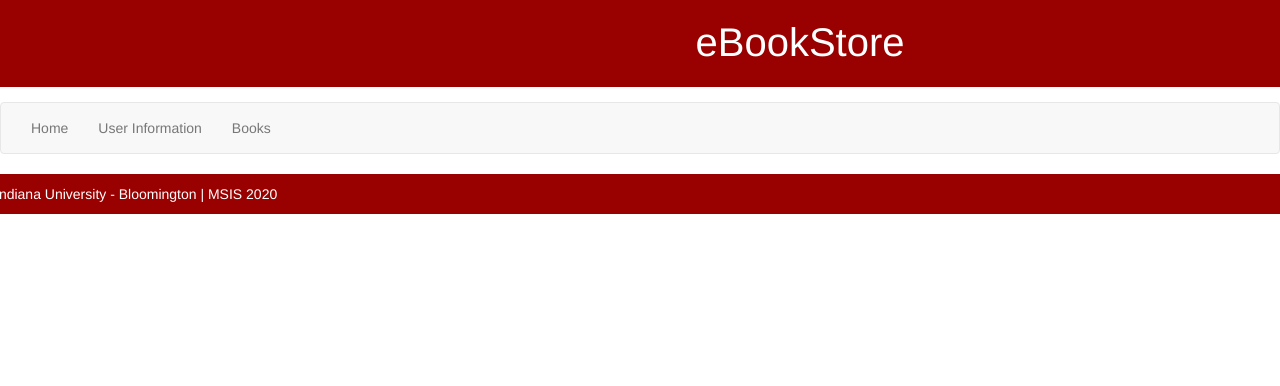
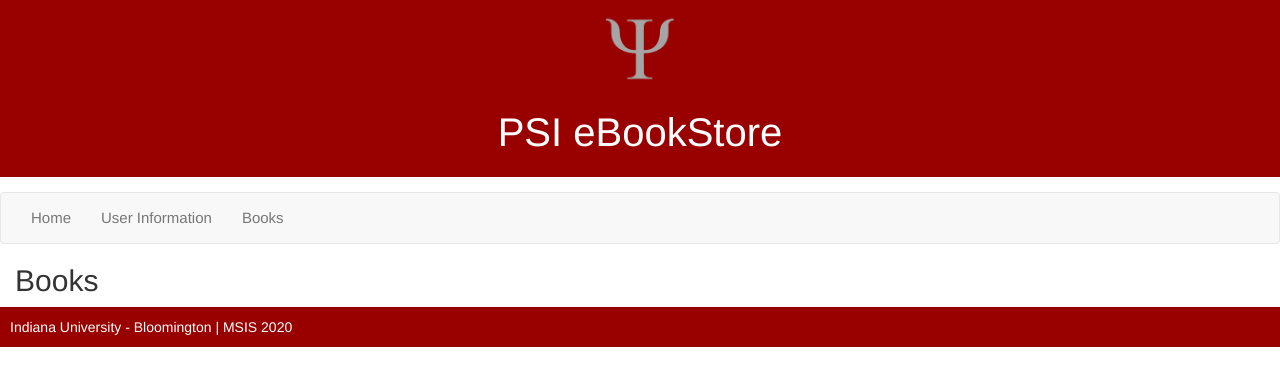
Before and after one commit to iu-msis/1-html-review-JesusSantillanMinila, a plain HTML site: page public/books.html in a window 1280 px wide. Drawn offline with nearby package versions, Linux system fonts and the light colour scheme.

Commit message:
09.02 17:00

```diff
--- a/public/books.html
+++ b/public/books.html
@@ -1,7 +1,7 @@
 <!doctype html>
 <html>
 <head>
-    <title>Home</title>
+    <title>User Information</title>
 
 
 <link rel="stylesheet" href="https://maxcdn.bootstrapcdn.com/bootstrap/3.3.7/css/bootstrap.min.css">
@@ -19,12 +19,12 @@
     <div class = "container-fluid">
 
         <header class= "row">
-            <div class = "col-lg-3 col-md-4 col-sm-6 col-xs-12">
-                <h1></h1>
-            </div>
-            <div class = "col-lg-9 col-md-8 col-sm-6 col-xs-12">
-                <h1>eBookStore</h1>
-            </div>
+              <div class = "col-lg-12 col-md-12 col-sm-12 col-xs-12" >
+                  <img src="img/psi.png" height="80" id="logopic">
+              </div>
+              <div class = "col-lg-12 col-md-12 col-sm-12 col-xs-12">
+                  <h1>PSI eBookStore</h1>
+              </div>
         </header>
 
 
@@ -43,10 +43,9 @@
 
     </div>
         </nav>
+        <h2>Books</h2>
 
 
-
-    </div>
 </body>
 <footer class= "row">
     Indiana University - Bloomington | MSIS 2020
--- a/public/css/styles.css
+++ b/public/css/styles.css
@@ -16,6 +16,7 @@ footer {
 .navbar-default{
     background-color: #DEDEDE
     color: black;
+    font-size:15px;
 }
 #profilepic{
   border-radius: 50%;
```
Also changed, not shown: public/index.html (+11 -26 lines), public/userinfo.html (+4 -3 lines).
